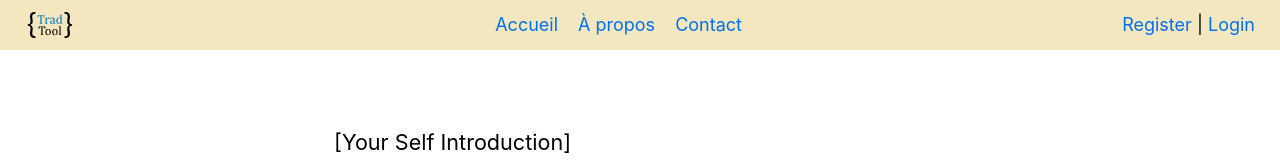
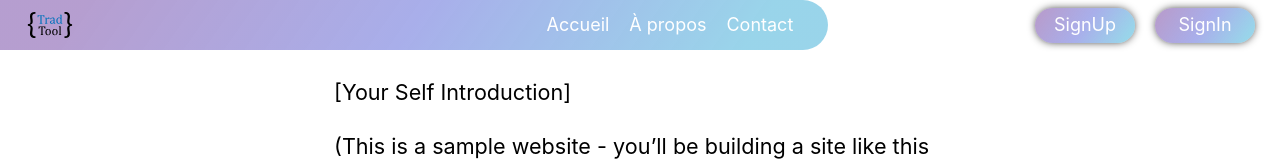
Before and after one commit to remifabbri/NextJs-Starter, a Next.js app: page / in a window 1280 px wide. Shown: the top 161 px of the page. Built offline with nearby package versions, Linux system fonts and the light colour scheme; no server answers; the database is empty.

Commit message:
ajout de styles

```diff
--- a/components/layout.js
+++ b/components/layout.js
@@ -1,6 +1,6 @@
 import Head from 'next/head'
 import styles from './layout.module.scss'
-import utilStyles from '../styles/utils.module.css'
+import utilStyles from '../styles/utils.module.scss'
 import Link from 'next/link'
 import fire from '../config/firebase-config';
 import { useState } from 'react';
@@ -46,6 +46,7 @@ export default function Layout({ children, home }) {
     return (
         <>
             <div className={`${styles.navLayout}`}>
+                <div className={`${styles.navLeft}`}>
                     <img
                     src="/images/logo.svg"
                     className={`${styles.navLogo} ${utilStyles.borderCircle}`}
@@ -59,19 +60,21 @@ export default function Layout({ children, home }) {
                             <li><a href="#Contact">Contact</a></li>
                         </ul>
                     </nav>
+                </div>
 
                 {!user
                     ?
-                    <div>
+                    <div className={`${utilStyles.btnGroup}`} role="group" aria-label="Call to action">
                         <Link href="/users/register">
-                        <a>Register</a>
-                        </Link> |
+                            <a type="button" className={`${utilStyles.ButtonAhref}`} href="#">SignUp</a>
+                        </Link>
+                        {/* <span className={`${utilStyles.btnCircle} ${utilStyles.btnOr}`}>or</span> */}
                         <Link href="/users/login">
-                        <a> Login</a>
+                            <a type="button" className={`${utilStyles.ButtonAhref}`} href="#">SignIn</a>
                         </Link>
                     </div>
                     :
-                    <button onClick={handleLogout}>Logout</button>
+                    <button className={`${utilStyles.ButtonAhref}`} onClick={handleLogout}>Logout</button>
                     }
             </div>
             <div className={styles.container}>
--- a/components/layout.module.scss
+++ b/components/layout.module.scss
@@ -25,14 +25,34 @@
   }
 
   .navLayout {
+    position: fixed;
+    top: 0;
+    left:0;
     display: flex;
     flex-flow: row nowrap;
     justify-content: space-between;
     align-items: center;
-    padding: 0 25px;
+    padding: 0 25px 0px 0px;
     height: 50px;
     width: 100%;
-    background-color: #f2e7bf;
+    // background-color: #f2e7bf;
+
+    .navLeft{
+      display: flex;
+      flex-flow: row nowrap;
+      justify-content: space-between;
+      align-items: center;
+      background-color: red;
+      height: 50px;
+      width: 66%;
+      padding: 0px 25px;
+      border-top-right-radius:50px;
+      border-bottom-right-radius:50px;
+      background: rgb(109,62,161);
+      background: linear-gradient(125deg, rgba(109,62,161,0.5032387955182073) 10%, rgba(56,70,207,0.43601190476190477) 50%, rgba(52,170,213,0.5) 90%);
+
+    }
+
   }
   .navLogo{
     height: 50px;
@@ -46,6 +66,10 @@
     li{
       list-style-type: none;
       margin: 0 10px;
+      font-weight: 400;
+
+      a{
+        color: white;
+      }
     }
-
   }
--- a/pages/index.js
+++ b/pages/index.js
@@ -2,7 +2,7 @@ import { useState, useEffect } from 'react';
 import fire from '../config/firebase-config';
 import Head from 'next/head'
 import Layout, { siteTitle } from '../components/layout'
-import utilStyles from '../styles/utils.module.css'
+import utilStyles from '../styles/utils.module.scss'
 import Link from 'next/link'
 import Date from '../components/date'
 import { getSortedPostsData } from '../lib/posts'
--- a/pages/posts/[id].js
+++ b/pages/posts/[id].js
@@ -2,7 +2,7 @@ import Layout from '../../components/layout'
 import Head from 'next/head'
 import Date from '../../components/date'
 import { getAllPostIds, getPostData } from '../../lib/posts'
-import utilStyles from '../../styles/utils.module.css'
+import utilStyles from '../../styles/utils.module.scss'
 import { useState } from 'react';
 
 export async function getStaticProps({ params }) {
--- a/styles/utils.module.css
+++ /dev/null
@@ -1,52 +0,0 @@
-.heading2Xl {
-    font-size: 2.5rem;
-    line-height: 1.2;
-    font-weight: 800;
-    letter-spacing: -0.05rem;
-    margin: 1rem 0;
-  }
-
-  .headingXl {
-    font-size: 2rem;
-    line-height: 1.3;
-    font-weight: 800;
-    letter-spacing: -0.05rem;
-    margin: 1rem 0;
-  }
-
-  .headingLg {
-    font-size: 1.5rem;
-    line-height: 1.4;
-    margin: 1rem 0;
-  }
-
-  .headingMd {
-    font-size: 1.2rem;
-    line-height: 1.5;
-  }
-
-  .borderCircle {
-    border-radius: 9999px;
-  }
-
-  .colorInherit {
-    color: inherit;
-  }
-
-  .padding1px {
-    padding-top: 1px;
-  }
-
-  .list {
-    list-style: none;
-    padding: 0;
-    margin: 0;
-  }
-
-  .listItem {
-    margin: 0 0 1.25rem;
-  }
-
-  .lightText {
-    color: #999;
-  }
--- /dev/null
+++ b/styles/utils.module.scss
@@ -0,0 +1,98 @@
+// Lien Utils
+// Toute les possibilité du css : https://developer.mozilla.org/fr/docs/Web/CSS/Reference#Index_des_mots-cl%C3%A9s
+// Comprendre Scss : https://sass-lang.com/documentation/style-rules
+// Gen linear-gradiant : https://cssgradient.io/
+// Gen Box-Shadow : https://html-css-js.com/css/generator/box-shadow/
+
+.heading2Xl {
+    font-size: 2.5rem;
+    line-height: 1.2;
+    font-weight: 800;
+    letter-spacing: -0.05rem;
+    margin: 1rem 0;
+  }
+
+  .headingXl {
+    font-size: 2rem;
+    line-height: 1.3;
+    font-weight: 800;
+    letter-spacing: -0.05rem;
+    margin: 1rem 0;
+  }
+
+  .headingLg {
+    font-size: 1.5rem;
+    line-height: 1.4;
+    margin: 1rem 0;
+  }
+
+  .headingMd {
+    font-size: 1.2rem;
+    line-height: 1.5;
+  }
+
+  .borderCircle {
+    border-radius: 9999px;
+  }
+
+  .colorInherit {
+    color: inherit;
+  }
+
+  .padding1px {
+    padding-top: 1px;
+  }
+
+  .list {
+    list-style: none;
+    padding: 0;
+    margin: 0;
+  }
+
+  .listItem {
+    margin: 0 0 1.25rem;
+  }
+
+  .lightText {
+    color: #999;
+  }
+
+.btnGroup{
+  width: 220px;
+  display: flex;
+  flex-flow: row nowrap;
+  justify-content: space-between;
+}
+
+
+.ButtonAhref {
+  display:flex;
+  flex-flow: row nowrap;
+  justify-content: center;
+  align-items:center;
+  height: 35px;
+  width: 100px;
+  padding: 5px 15px;
+  color: white;
+  text-decoration: none;
+  border: none;
+  // border-image-slice: 1;
+  // border-width: 2px;
+  border-radius: 35px;
+  // border-image-source: linear-gradient(to bottom right, #6d3ea1 ,#3846cf,#34aad5  );
+  // background: rgb(52,170,213);
+  // background: linear-gradient(125deg, rgba(52,170,213,1) 9%, rgba(109,62,161,1) 88%);
+  background: rgb(109,62,161);
+  background: linear-gradient(125deg, rgba(109,62,161,0.5032387955182073) 10%, rgba(56,70,207,0.43601190476190477) 50%, rgba(52,170,213,0.5) 90%);
+  -webkit-box-shadow: 0px 0px 10px -2px #000000;
+  box-shadow: 0px 0px 10px -2px #000000;
+
+
+  &:hover{
+  text-decoration: none;
+    transform: scale(1.1);
+    -webkit-box-shadow: 0px 0px 10px 0px #000000;
+    box-shadow: 0px 0px 10px 0px #000000;
+  }
+
+}
```
Also changed, not shown: styles/global.css (line endings or trailing spaces). Lines whose indentation alone changed are shown as unchanged.
